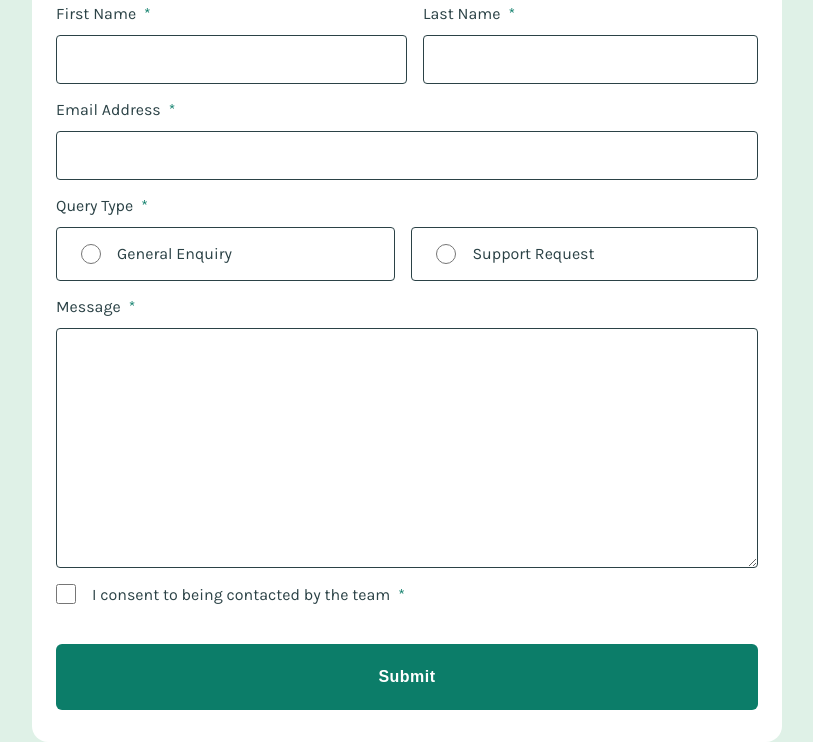
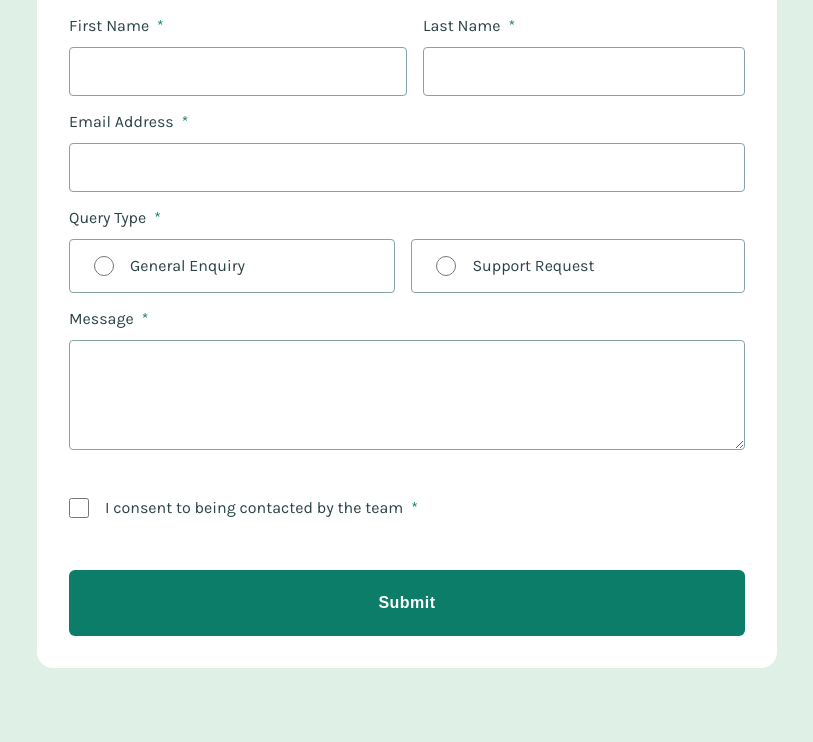
Before and after one commit to I-antiva-I/ContactForm, a plain HTML site: page index.html in a window 1280 px wide. Shown: the part 129-871 px from the top of the page, without its empty margins (233-1046 px from the left). After the commit the page ends 800 px from the top, so only its background shows below. Drawn offline with Linux system fonts and the light colour scheme.

Commit message:
Styles fix

```diff
--- a/assets/sass/_vars.scss
+++ b/assets/sass/_vars.scss
@@ -11,4 +11,4 @@ $fonts--weight-700:     700;
 $fonts--family:         "Karla";
 
 $size--main-mobile:  350px;
-$size--main-desktop: 750px;
+$size--main-desktop: 740px;
--- a/assets/sass/styles.scss
+++ b/assets/sass/styles.scss
@@ -32,9 +32,9 @@ main
 {
     max-width: vars.$size--main-mobile;
     background-color: vars.$colors--white;
-    padding: 2rem 1.5rem;
+    padding: 2rem;
     border-radius: 16px;
-    margin-top: 2rem;
+    margin-top: 2.5rem;
 }
 
 #contact-form
@@ -113,7 +113,8 @@ main
     &__sub-group
     {
         border-radius: 4px;
-        border: 1px solid vars.$colors--grey-900;
+        border: 1px solid vars.$colors--grey-500;
+        // font-weight: vars.$fonts--weight-700;
 
         & + &
         {
@@ -157,7 +158,7 @@ main
     {
         label
         {
-            margin: 0;
+            margin-top: 2rem;
         }
         .hint
         {
@@ -172,7 +173,7 @@ main
     border-radius: 4px;
     padding: 1rem;
     outline: none;
-    border: 1px solid vars.$colors--grey-900;
+    border: 1px solid vars.$colors--grey-500;
     font-family: vars.$fonts--family;
 
     &:focus
@@ -269,6 +270,12 @@ main
         width: vars.$size--main-desktop;
         max-width: vars.$size--main-desktop;
     }
+
+    .input--message
+    {
+        height: 110px;
+    }
+
     #contact-form
     {
 
```
Also changed, not shown: assets/css/styles.css, 1 other file.
